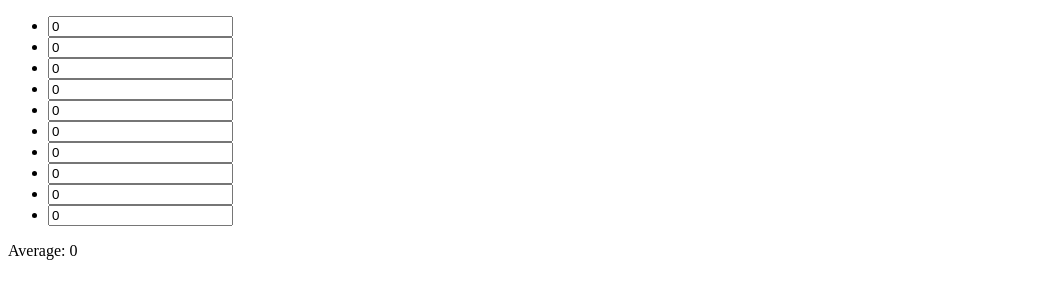
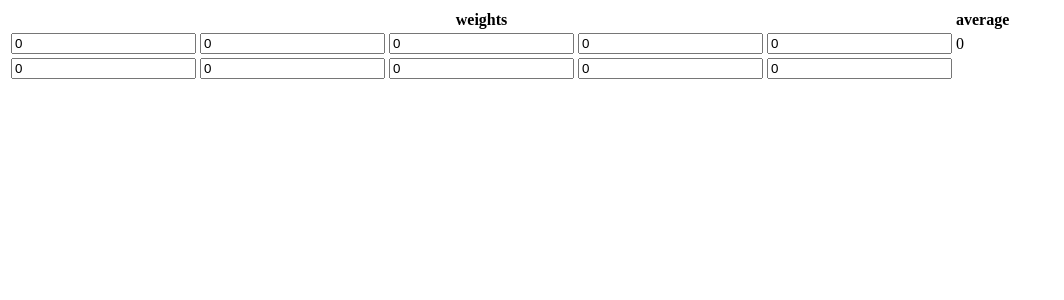
Before and after one commit to poximy/resers, a Svelte app: page / in a window 1280 px wide. Shown: the top 300 px of the page, without its empty margins (0-1064 px from the left). Built offline with nearby package versions, Linux system fonts and the light colour scheme.

Commit message:
Change format to table

```diff
--- a/src/App.svelte
+++ b/src/App.svelte
@@ -1,9 +1,23 @@
 <script lang="ts">
   import Table from "./components/Table.svelte";
+
+  let tableAverages: number[] = Array(1).fill(0);
 </script>
 
 <main>
-  <Table/>
+  <table>
+    <thead>
+      <tr>
+        <th colspan="5">weights</th>
+        <th>average</th>
+      </tr>
+    </thead>
+    <tbody>
+      {#each Array(tableAverages.length) as _, index}
+        <Table bind:average={tableAverages[index]} />
+      {/each}
+    </tbody>
+  </table>
 </main>
 
 <style>
--- a/src/components/Table.svelte
+++ b/src/components/Table.svelte
@@ -1,17 +1,25 @@
 <script lang="ts">
+  export let average: number;
+
   let cells: number[] = Array(10).fill(0);
-
-  $: average = cells.reduce((x, y) => x + y) / 10
+  $: average = cells.reduce((x, y) => x + y) / 10;
 </script>
 
-<ul>
-  {#each cells as _, index}
-    <li>
+<tr>
+  {#each Array(5) as _, index}
+    <td>
       <input type="number" bind:value={cells[index]} />
-    </li>
+    </td>
   {/each}
-</ul>
-<p>Average: {average}</p>
+  <td>{average}</td>
+</tr>
+<tr>
+  {#each Array(5) as _, index}
+    <td>
+      <input type="number" bind:value={cells[index + 5]} />
+    </td>
+  {/each}
+</tr>
 
 <style>
 </style>
```
